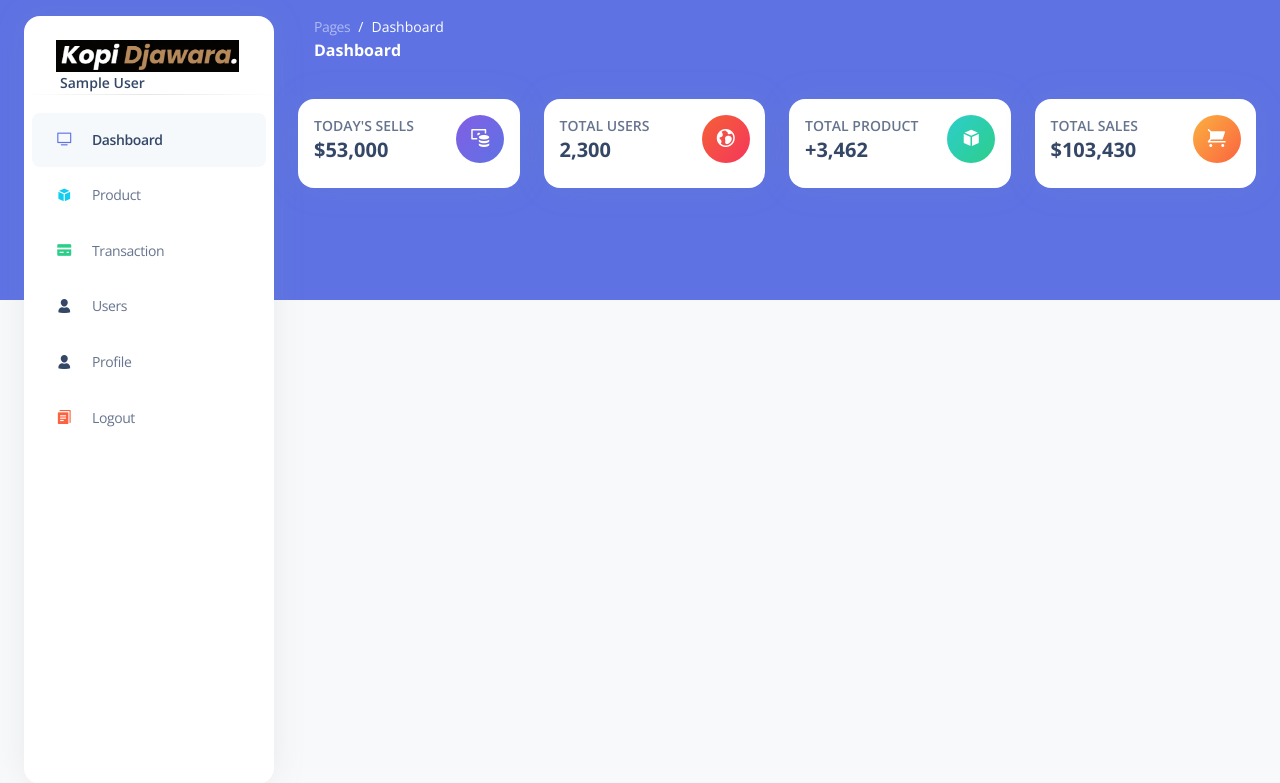
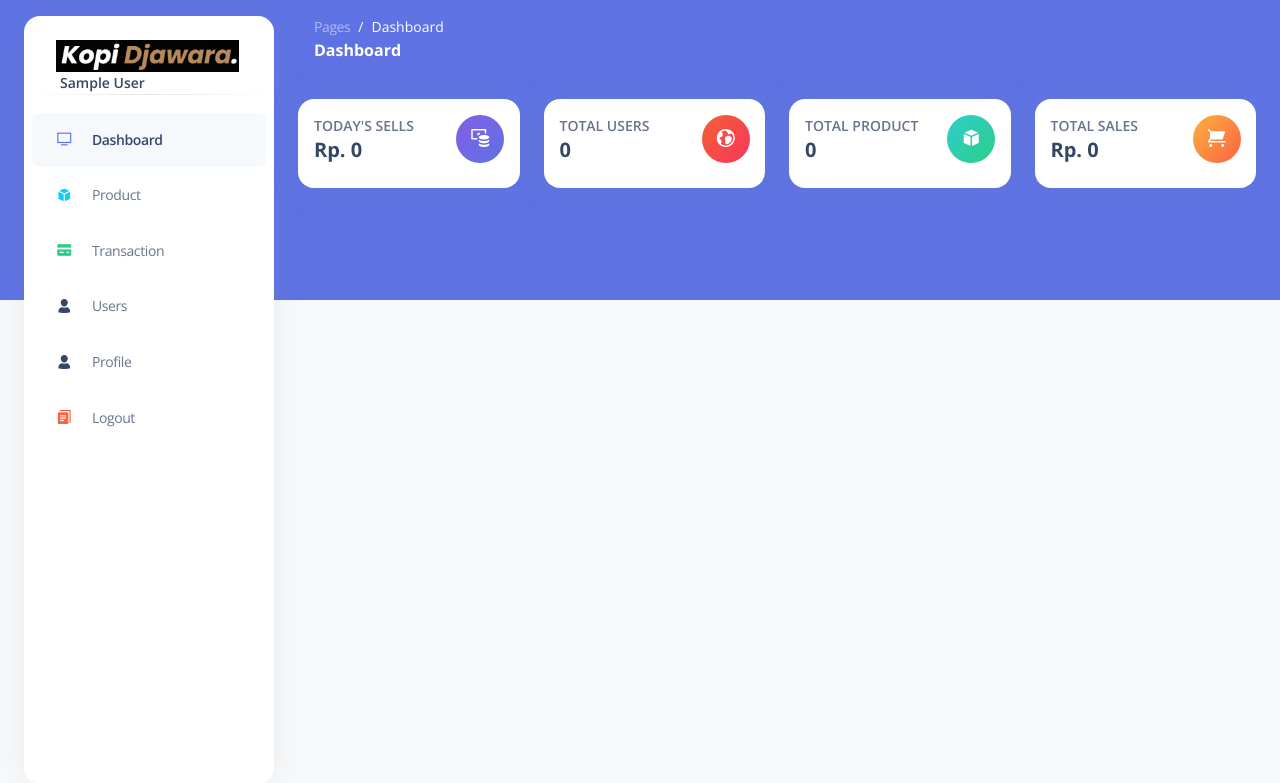
Before and after one commit to rohidtzz/Kedai-Kopi-Djawara, a CodeIgniter app: page /kedai-kopi-djawara/index.php/admin/index in a window 1280 px wide. Shown: the top 783 px of the page. Run offline with CodeIgniter, Linux system fonts and the light colour scheme; the visitor is signed in with stand-in values (Sample User, id 1); data that the repository does not hold is empty; some libraries are stand-ins or nearby versions.

Commit message:
update dashboard

```diff
--- a/application/controllers/Admin.php
+++ b/application/controllers/Admin.php
@@ -31,6 +31,11 @@ class Admin extends CI_Controller {
 	{
 		$data['title']	= 'Dashboard';
 		$data['dashboard'] = "active";
+
+		$data['today_sales'] = $this->ModelTransaction->getTodaySales();
+		$data['total_users'] = $this->ModelUser->getTotalUsers();
+		$data['total_products'] = $this->ModelProduct->getTotalProducts();
+		$data['total_transactions'] = $this->ModelTransaction->getTotalSales();
 
 
 		$this->load->view('dashboard/template/header');
--- a/application/models/ModelProduct.php
+++ b/application/models/ModelProduct.php
@@ -38,5 +38,9 @@ class ModelProduct extends CI_Model
         $this->db->update('product', array('stock' => $new_stock));
     }
 
+	public function getTotalProducts() {
+		return $this->db->count_all('product'); // Assuming 'products' is your products table
+	}
+
 
 }
--- a/application/models/ModelTransaction.php
+++ b/application/models/ModelTransaction.php
@@ -49,5 +49,22 @@ class ModelTransaction extends CI_Model {
         $this->db->where('no_order', $trx);
         return $this->db->update('transaction', $data);
     }
+
+	public function getTodaySales() {
+		$today = date('Y-m-d'); // Get today's date
+		$this->db->select_sum('totals'); // Assuming 'amount' is your sales amount field
+		$this->db->where('status', 'paid');
+		$this->db->where('created_at', $today); // Assuming 'date' is your transaction date field
+		$query = $this->db->get('transaction'); // Assuming 'transactions' is your transactions table
+		return $query->row()->totals;
+	}
+
+	public function getTotalSales() {
+		$this->db->select_sum('totals'); // Assuming 'amount' is your sales amount field
+		$this->db->where('status', 'paid');
+		$query = $this->db->get('transaction'); // Assuming 'transactions' is your transactions table
+		return $query->row()->totals;
+	}
+
 }
 ?>
--- a/application/models/ModelUser.php
+++ b/application/models/ModelUser.php
@@ -27,6 +27,10 @@ class ModelUser extends CI_Model
         return $this->db->update('user', $data);
     }
 
+	public function getTotalUsers() {
+		return $this->db->count_all('user'); // Assuming 'users' is your users table
+	}
+
 
 
 
--- a/application/views/dashboard/admin/index.php
+++ b/application/views/dashboard/admin/index.php
@@ -8,7 +8,7 @@
                   <div class="numbers">
                     <p class="text-sm mb-0 text-uppercase font-weight-bold">Today's Sells</p>
                     <h5 class="font-weight-bolder">
-                      $53,000
+                      Rp. <?php echo number_format($today_sales,0,',','.') ?>
                     </h5>
 
                   </div>
@@ -30,7 +30,7 @@
                   <div class="numbers">
                     <p class="text-sm mb-0 text-uppercase font-weight-bold">Total Users</p>
                     <h5 class="font-weight-bolder">
-                      2,300
+											<?php echo number_format($total_users,0,',','.') ?>
                     </h5>
 
                   </div>
@@ -52,7 +52,7 @@
                   <div class="numbers">
                     <p class="text-sm mb-0 text-uppercase font-weight-bold">Total Product</p>
                     <h5 class="font-weight-bolder">
-                      +3,462
+											<?php echo number_format($total_products,0,',','.') ?>
                     </h5>
 
                   </div>
@@ -74,7 +74,7 @@
                   <div class="numbers">
                     <p class="text-sm mb-0 text-uppercase font-weight-bold">Total Sales</p>
                     <h5 class="font-weight-bolder">
-                      $103,430
+											Rp. <?php echo number_format($total_transactions,0,',','.') ?>
                     </h5>
 
                   </div>
```
